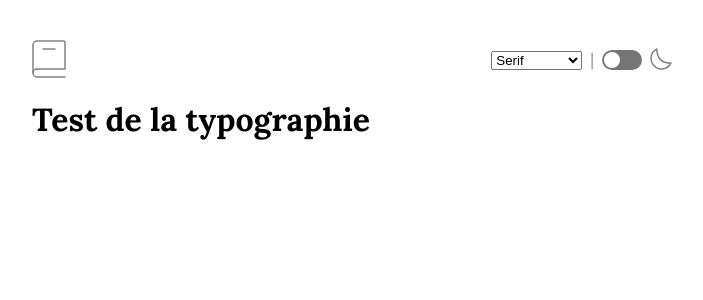
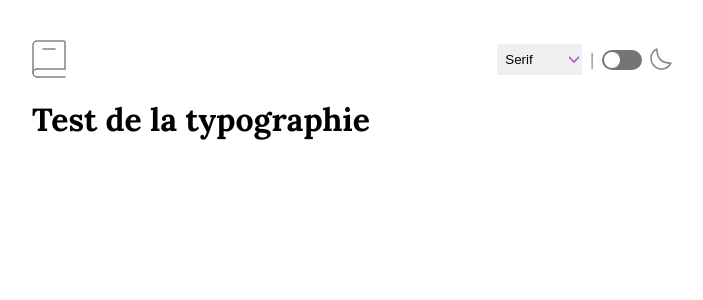
Before and after one commit to HydreNoire/dictionary_webapp, a React (Create React App) app: page / in a window 1280 px wide. Shown: the top 300 px of the page, without its empty margins (288-991 px from the left). Built offline with nearby package versions, Linux system fonts and the light colour scheme.

Commit message:
add dark theme functionnality

```diff
--- a/src/App.css
+++ b/src/App.css
@@ -1,5 +1,17 @@
 body {
   margin: 2.5rem 20rem;
+  transition: all 0.25s ease-in-out;
+}
+
+.body_dark {
+  background: #050505;
+  color: white;
+}
+
+.body_dark select,
+.body_dark select option {
+  background: #050505;
+  color: white;
 }
 
 @media screen and (max-width: 960px) {
--- a/src/components/Header/Header.jsx
+++ b/src/components/Header/Header.jsx
@@ -1,7 +1,7 @@
 import s from "./style.module.css";
 import logo from "../../assets/img/logo.svg";
 import { SelectTypo } from "../SelectTypo/SelectTypo";
-import { useEffect, useState } from "react";
+import { useState } from "react";
 import { SelectTheme } from "../SelectTheme/SelectTheme";
 
 export function Header() {
@@ -12,16 +12,16 @@ export function Header() {
 
     switch (e.target.value) {
       case "inconsolata":
-        document.body.style.fontFamily = "Inconsolata";
+        document.body.style.fontFamily = "'Inconsolata', monospace";
         break;
       case "inter":
-        document.body.style.fontFamily = "Inter";
+        document.body.style.fontFamily = "'Inter', sans-serif";
         break;
       case "lora":
-        document.body.style.fontFamily = "Lora";
+        document.body.style.fontFamily = "'Lora', serif";
         break;
       default:
-        document.body.style.fontFamily = "Lora";
+        document.body.style.fontFamily = "'Inter', sans-serif";
         break;
     }
   }
--- a/src/components/SelectTheme/SelectTheme.jsx
+++ b/src/components/SelectTheme/SelectTheme.jsx
@@ -3,12 +3,13 @@ import s from "./style.module.css";
 
 export function SelectTheme() {
   const [isChecked, setIsChecked] = useState(false);
-  console.log("Dans le selectheme ", isChecked);
 
   function handleTheme() {
     if (isChecked) {
+      document.body.classList.remove("body_dark");
       return setIsChecked(false);
     } else {
+      document.body.classList.add("body_dark");
       return setIsChecked(true);
     }
   }
--- a/src/components/SelectTypo/SelectTypo.jsx
+++ b/src/components/SelectTypo/SelectTypo.jsx
@@ -1,7 +1,13 @@
+import s from "./style.module.css";
+
 export function SelectTypo({ defaultValue, onChange }) {
   return (
-    <div>
-      <select value={defaultValue} onChange={onChange}>
+    <div className={s.container}>
+      <select
+        value={defaultValue}
+        onChange={onChange}
+        className={s.selector_typo}
+      >
         <option value="lora">Serif</option>
         <option value="inter">Sans serif</option>
         <option value="inconsolata">Monospace</option>
--- a/src/components/SelectTypo/style.module.css
+++ b/src/components/SelectTypo/style.module.css
@@ -0,0 +1,31 @@
+.container {
+  position: relative;
+}
+
+.container::before {
+  content: "";
+  background: url("../../assets/img/icon-arrow-down.svg") center no-repeat;
+  position: absolute;
+  top: 50%;
+  right: 3px;
+  height: 10px;
+  width: 10px;
+  transition: all 0.5s;
+  transform: translateY(-50%);
+}
+
+.selector_typo:focus .container::before {
+  transform: rotate(180deg);
+}
+
+.selector_typo {
+  border: none;
+  appearance: none;
+  padding: 0.5rem;
+}
+
+.selector_typo:active,
+.selector_typo:focus {
+  border: none;
+  outline: none;
+}
```
